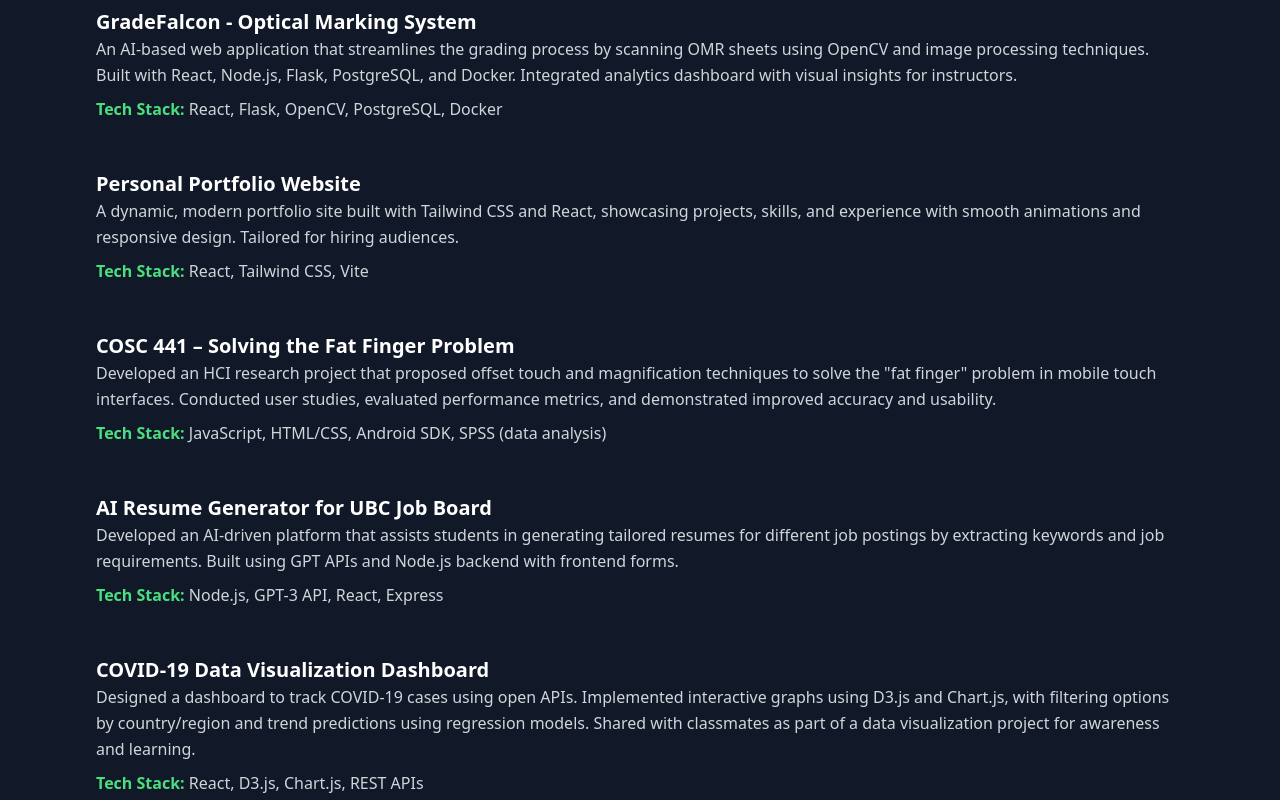
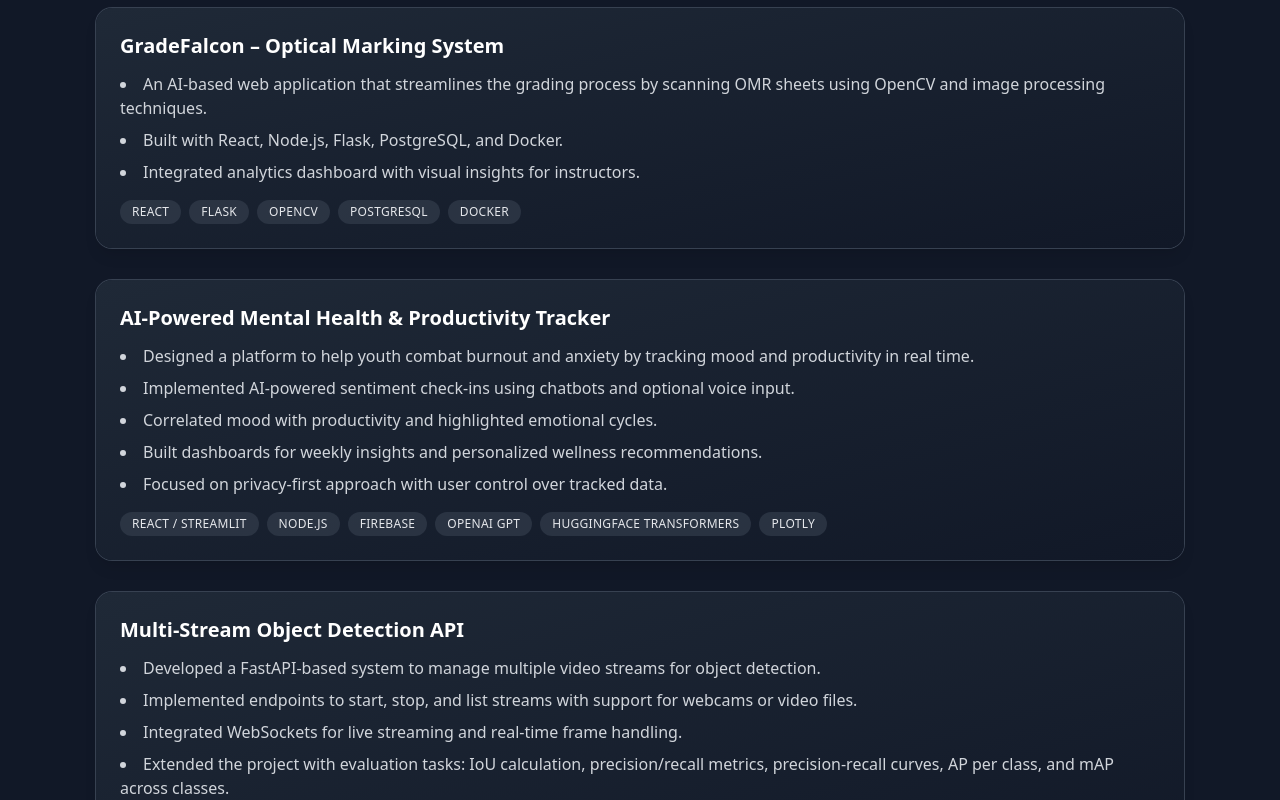
Before and after one commit to jusnoorkaur/jusnoor-portfolio, a React (Create React App) app: page / in a window 1280 px wide. Shown: the part 1220-2020 px from the top of the page. Built offline with nearby package versions, Linux system fonts and the light colour scheme; the HTML template or start-up script is replaced by a standard one.

Commit message:
Refactor Projects section into single-column layout with detailed descriptions

```diff
--- a/src/components/Projects.js
+++ b/src/components/Projects.js
@@ -1,5 +1,55 @@
 // components/Projects.js
 import React from "react";
+
+const projects = [
+  {
+    title: "GradeFalcon – Optical Marking System",
+    description: [
+      "An AI-based web application that streamlines the grading process by scanning OMR sheets using OpenCV and image processing techniques.",
+      "Built with React, Node.js, Flask, PostgreSQL, and Docker.",
+      "Integrated analytics dashboard with visual insights for instructors.",
+    ],
+    tech: ["React", "Flask", "OpenCV", "PostgreSQL", "Docker"],
+  },
+  {
+    title: "AI-Powered Mental Health & Productivity Tracker",
+    description: [
+      "Designed a platform to help youth combat burnout and anxiety by tracking mood and productivity in real time.",
+      "Implemented AI-powered sentiment check-ins using chatbots and optional voice input.",
+      "Correlated mood with productivity and highlighted emotional cycles.",
+      "Built dashboards for weekly insights and personalized wellness recommendations.",
+      "Focused on privacy-first approach with user control over tracked data.",
+    ],
+    tech: [
+      "React / Streamlit",
+      "Node.js",
+      "Firebase",
+      "OpenAI GPT",
+      "HuggingFace Transformers",
+      "Plotly",
+    ],
+  },
+  {
+    title: "Multi-Stream Object Detection API",
+    description: [
+      "Developed a FastAPI-based system to manage multiple video streams for object detection.",
+      "Implemented endpoints to start, stop, and list streams with support for webcams or video files.",
+      "Integrated WebSockets for live streaming and real-time frame handling.",
+      "Extended the project with evaluation tasks: IoU calculation, precision/recall metrics, precision-recall curves, AP per class, and mAP across classes.",
+      "Compared detection performance across multiple YOLOv7 model sizes.",
+    ],
+    tech: ["Python", "FastAPI", "OpenCV", "YOLOv7", "WebSockets"],
+  },
+  {
+    title: "Personal Portfolio Website",
+    description: [
+      "A modern, responsive personal portfolio showcasing projects, skills, and experiences.",
+      "Built with React and Tailwind CSS, featuring smooth animations, reusable components, and a dark theme.",
+      "Continuously updated with new features and deployed for accessibility across devices.",
+    ],
+    tech: ["React", "Tailwind CSS", "Vite"],
+  },
+];
 
 const Projects = () => {
   return (
@@ -7,57 +57,36 @@
       <h2 className="text-3xl md:text-4xl font-bold text-center text-green-400 mb-10">
         Projects
       </h2>
-      <div className="space-y-12 text-left text-gray-300 leading-relaxed">
 
-        <div>
-          <h3 className="text-xl font-semibold text-white">GradeFalcon - Optical Marking System</h3>
-          <p>
-            An AI-based web application that streamlines the grading process by scanning OMR sheets
-            using OpenCV and image processing techniques. Built with React, Node.js, Flask, PostgreSQL, and Docker.
-            Integrated analytics dashboard with visual insights for instructors.
-          </p>
-          <p className="mt-2"><strong className="text-green-400">Tech Stack:</strong> React, Flask, OpenCV, PostgreSQL, Docker</p>
-        </div>
+      {/* Single-column layout */}
+      <div className="grid grid-cols-1 gap-8">
+        {projects.map((p, idx) => (
+          <article
+            key={idx}
+            className="group relative overflow-hidden rounded-2xl bg-gradient-to-br from-gray-800 to-gray-900 p-6 shadow-lg ring-1 ring-gray-700 transition-all hover:-translate-y-1 hover:shadow-2xl"
+          >
+            <div className="pointer-events-none absolute inset-0 opacity-0 group-hover:opacity-100 transition-opacity bg-gradient-to-tr from-green-500/10 via-transparent to-transparent" />
 
-        <div>
-          <h3 className="text-xl font-semibold text-white">Personal Portfolio Website</h3>
-          <p>
-            A dynamic, modern portfolio site built with Tailwind CSS and React, showcasing projects,
-            skills, and experience with smooth animations and responsive design. Tailored for hiring audiences.
-          </p>
-          <p className="mt-2"><strong className="text-green-400">Tech Stack:</strong> React, Tailwind CSS, Vite</p>
-        </div>
+            <h3 className="text-xl font-semibold text-white mb-3">{p.title}</h3>
 
-        <div>
-          <h3 className="text-xl font-semibold text-white">COSC 441 – Solving the Fat Finger Problem</h3>
-          <p>
-            Developed an HCI research project that proposed offset touch and magnification techniques
-            to solve the "fat finger" problem in mobile touch interfaces. Conducted user studies,
-            evaluated performance metrics, and demonstrated improved accuracy and usability.
-          </p>
-          <p className="mt-2"><strong className="text-green-400">Tech Stack:</strong> JavaScript, HTML/CSS, Android SDK, SPSS (data analysis)</p>
-        </div>
+            <ul className="list-disc list-inside space-y-2 text-gray-300 mb-4">
+              {p.description.map((line, i) => (
+                <li key={i}>{line}</li>
+              ))}
+            </ul>
 
-        <div>
-          <h3 className="text-xl font-semibold text-white">AI Resume Generator for UBC Job Board</h3>
-          <p>
-            Developed an AI-driven platform that assists students in generating tailored resumes for different job postings
-            by extracting keywords and job requirements. Built using GPT APIs and Node.js backend with frontend forms.
-          </p>
-          <p className="mt-2"><strong className="text-green-400">Tech Stack:</strong> Node.js, GPT-3 API, React, Express</p>
-        </div>
-
-        <div>
-          <h3 className="text-xl font-semibold text-white">COVID-19 Data Visualization Dashboard</h3>
-          <p>
-            Designed a dashboard to track COVID-19 cases using open APIs. Implemented interactive graphs
-            using D3.js and Chart.js, with filtering options by country/region and trend predictions
-            using regression models. Shared with classmates as part of a data visualization project
-            for awareness and learning.
-          </p>
-          <p className="mt-2"><strong className="text-green-400">Tech Stack:</strong> React, D3.js, Chart.js, REST APIs</p>
-        </div>
-
+            <ul className="flex flex-wrap gap-2">
+              {p.tech.map((t, i) => (
+                <li
+                  key={i}
+                  className="text-xs uppercase tracking-wide bg-gray-700/60 text-gray-200 px-3 py-1 rounded-full"
+                >
+                  {t}
+                </li>
+              ))}
+            </ul>
+          </article>
+        ))}
       </div>
     </section>
   );
```
